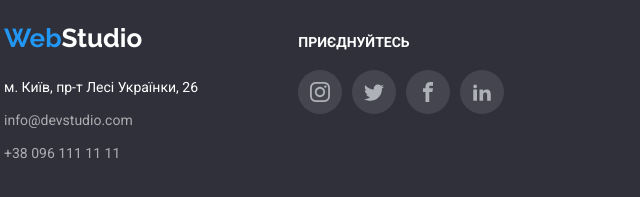
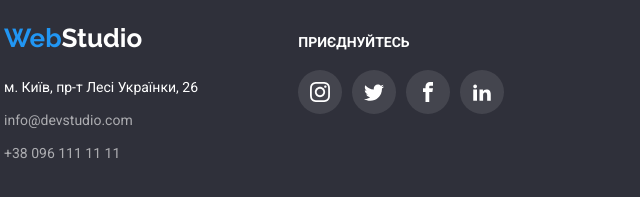
Before and after one commit to KalchIgor/goit-markup-hw-05, a plain HTML site: page index.html in a window 1280 px wide. Shown: the part 2702-2899 px from the top of the page, 51-691 px from the left. Drawn offline with nearby package versions, Linux system fonts and the light colour scheme.

Commit message:
goit-markup-hw-05

```diff
--- a/css/styles.css
+++ b/css/styles.css
@@ -959,10 +959,9 @@ margin-top: -44px;
 }
 
 
-
-.li__client__a , .ikon_so {
-    fill: var(--main-icon-color);
-}
 .li__client__a:focus, .li__client__a:hover {
     fill: var(--main-one-color);
     border-color: var(--main-one-color);}
+    .li__client__a , .link__sots{
+        fill: var(--main-icon-color);
+    }
```
